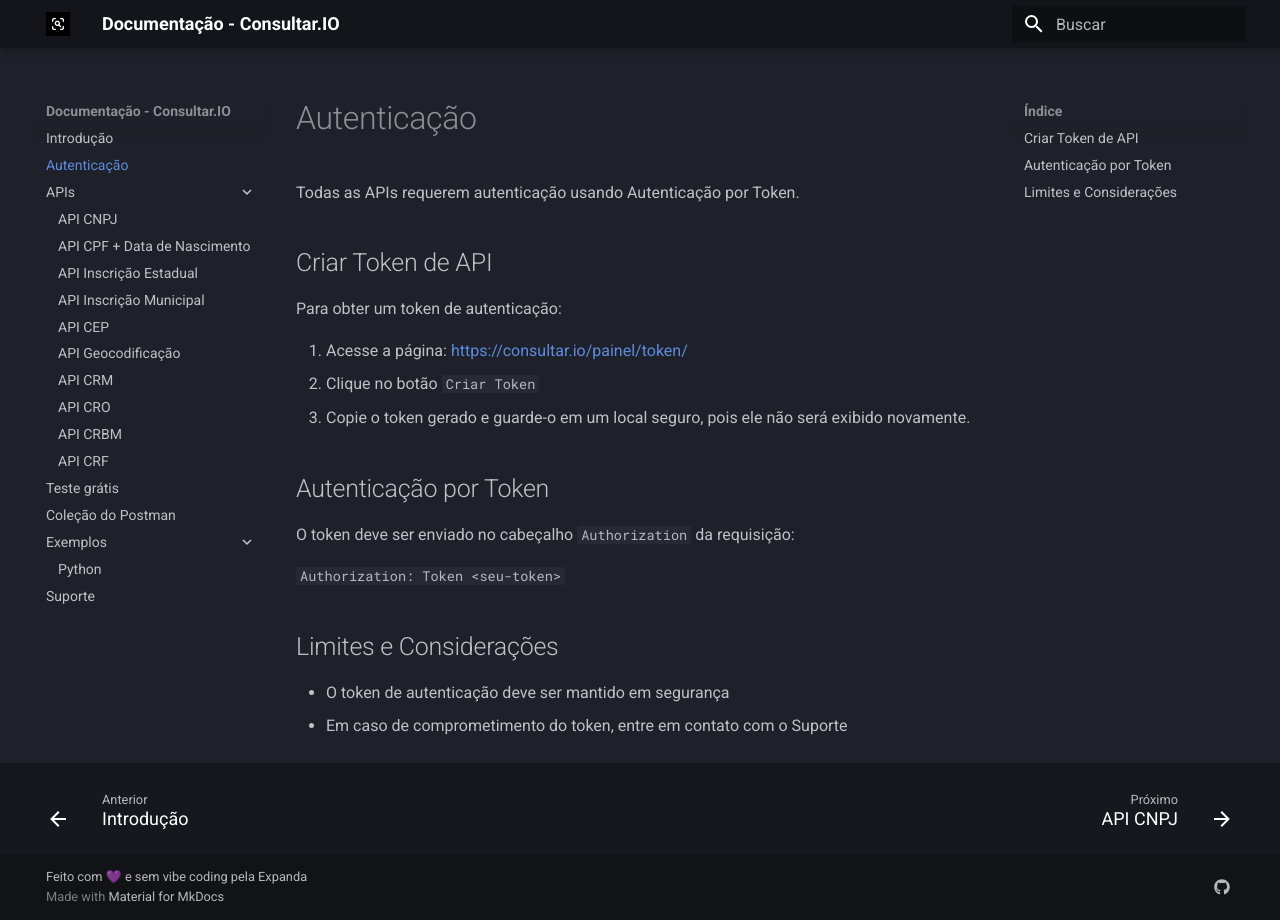
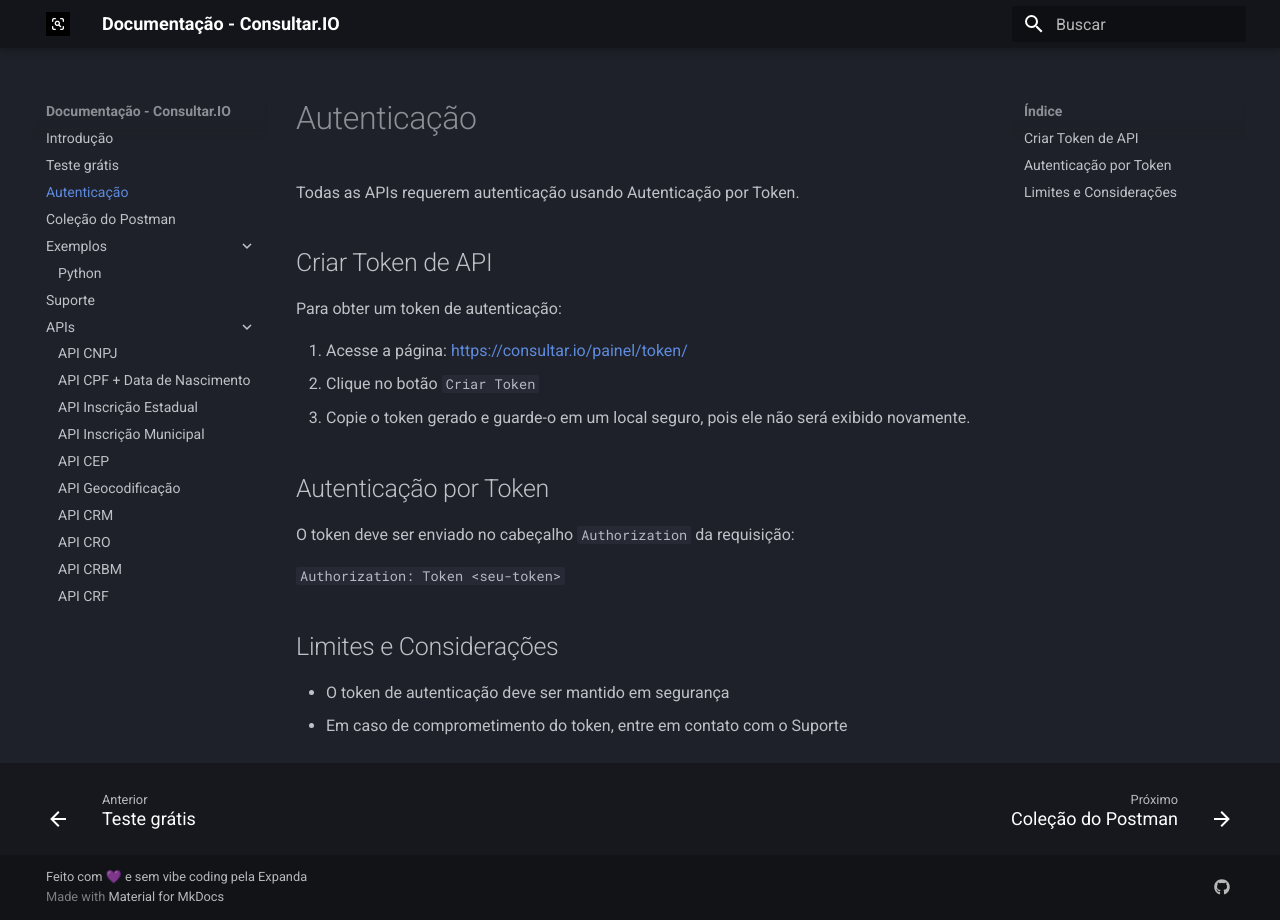
Before and after one commit to consultar-io/docs, an MkDocs documentation site: the page built from docs/autenticacao.md, in a window 1280 px wide. Built offline with MkDocs 1.6.1 and Material for MkDocs 9.7.7, drawn with Linux system fonts in a browser that asks for light colours; part of the change alters nothing that is shown.

Commit message:
Reorganize navigation in mkdocs.yml to include new sections for free trial, Postman collection, examples, and support, while removing duplicates for clarity.

```diff
--- a/mkdocs.yml
+++ b/mkdocs.yml
@@ -73,7 +73,13 @@ plugins:
         "ambientes.md": "index.md"
 nav:
   - Introdução: index.md
+  - Teste grátis: teste-gratis.md
   - Autenticação: autenticacao.md
+  - Coleção do Postman: postman.md
+  - Exemplos:
+      - exemplos/index.md
+      - Python: exemplos/python.md
+  - Suporte: suporte.md
   - APIs:
       - API CNPJ: api/cnpj.md
       - API CPF + Data de Nascimento: api/cpf.md
@@ -85,12 +91,6 @@ nav:
       - API CRO: api/cro.md
       - API CRBM: api/crbm.md
       - API CRF: api/crf.md
-  - Teste grátis: teste-gratis.md
-  - Coleção do Postman: postman.md
-  - Exemplos:
-      - exemplos/index.md
-      - Python: exemplos/python.md
-  - Suporte: suporte.md
 extra:
   social:
     - icon: fontawesome/brands/github
```
